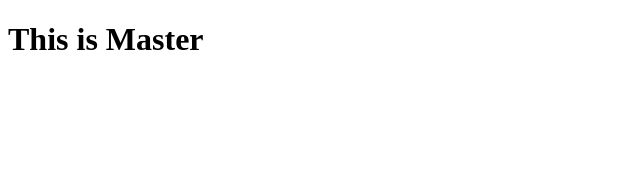
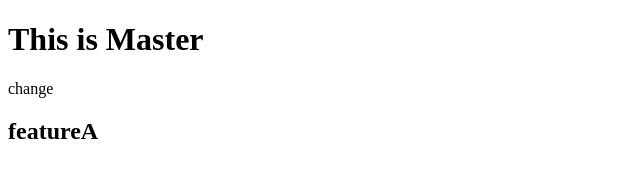
Before and after one commit to Divjason/group-project-251031, a plain HTML site: page index.html in a window 1280 px wide. Shown: the whole page, without its empty margins (0-640 px from the left). Drawn offline with Linux system fonts and the light colour scheme.

Commit message:
251031_feature_A

```diff
--- a/index.html
+++ b/index.html
@@ -7,5 +7,7 @@
   </head>
   <body>
     <h1>This is Master</h1>
+    <div>change</div>
+    <h2>featureA</h2>
   </body>
 </html>
```
